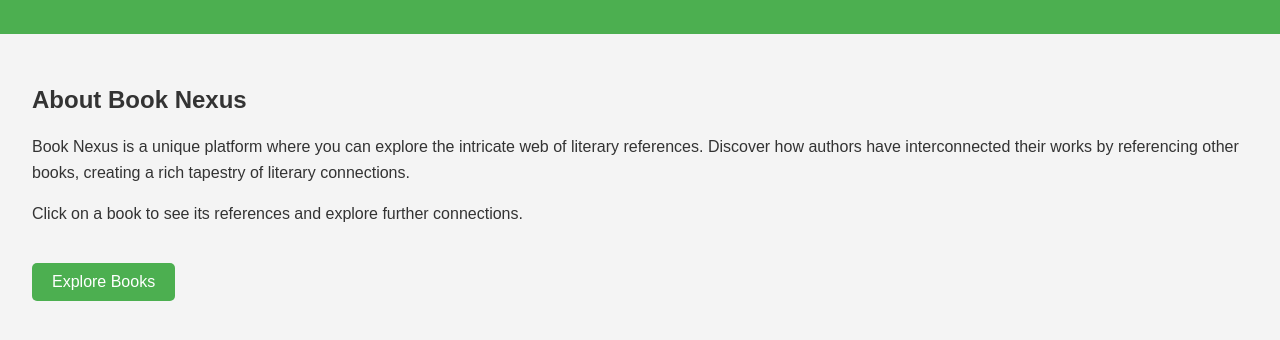
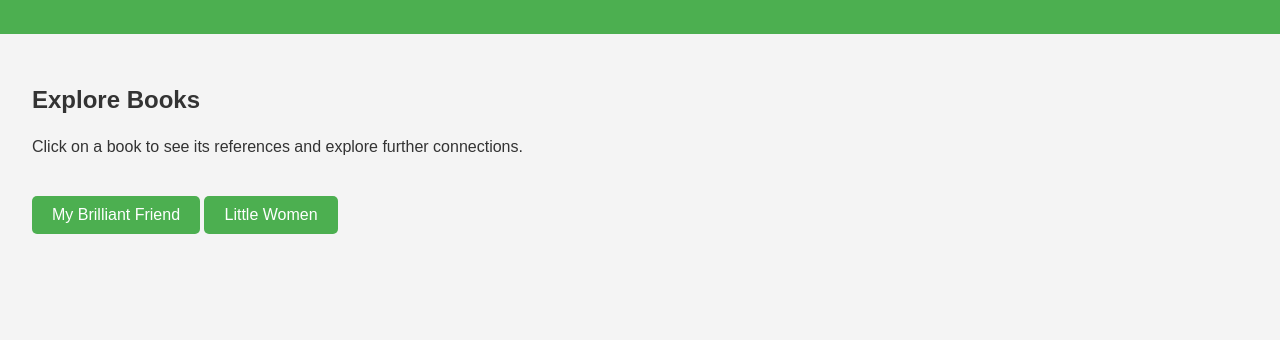
Before and after one commit to JonBag/BookToBook, a plain HTML site: page index.html in a window 1280 px wide. Shown: the part 56-396 px from the top of the page. Drawn offline with Linux system fonts and the light colour scheme.

Commit message:
Update index.html

```diff
--- a/index.html
+++ b/index.html
@@ -44,10 +44,10 @@
         <h1>Welcome to Book Nexus</h1>
     </header>
     <main>
-        <h2>About Book Nexus</h2>
-        <p>Book Nexus is a unique platform where you can explore the intricate web of literary references. Discover how authors have interconnected their works by referencing other books, creating a rich tapestry of literary connections.</p>
+        <h2>Explore Books</h2>
         <p>Click on a book to see its references and explore further connections.</p>
-        <a href="#" class="button">Explore Books</a>
+        <a href="my-brilliant-friend.html" class="button">My Brilliant Friend</a>
+        <a href="little-women.html" class="button">Little Women</a>
     </main>
 </body>
 </html>
```
